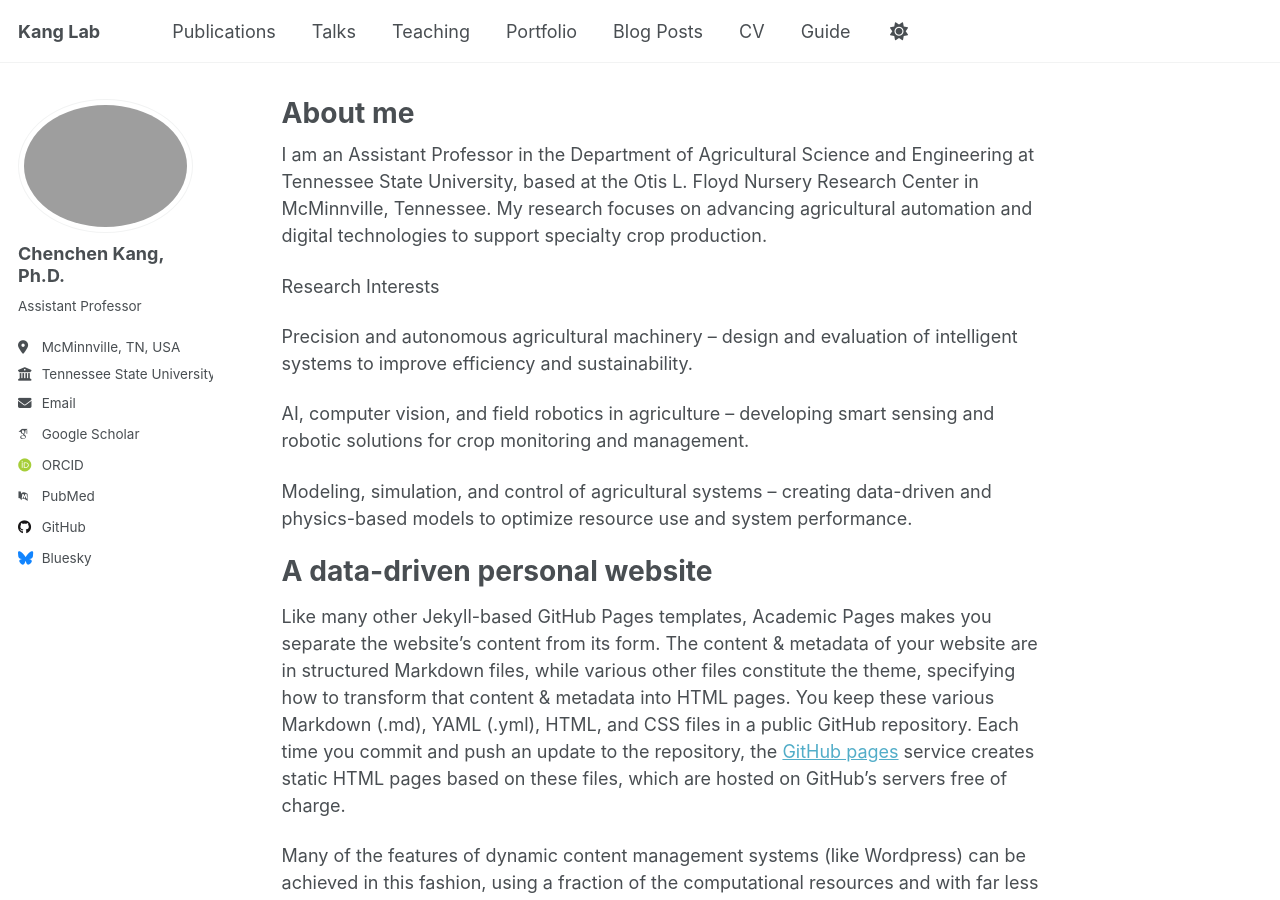
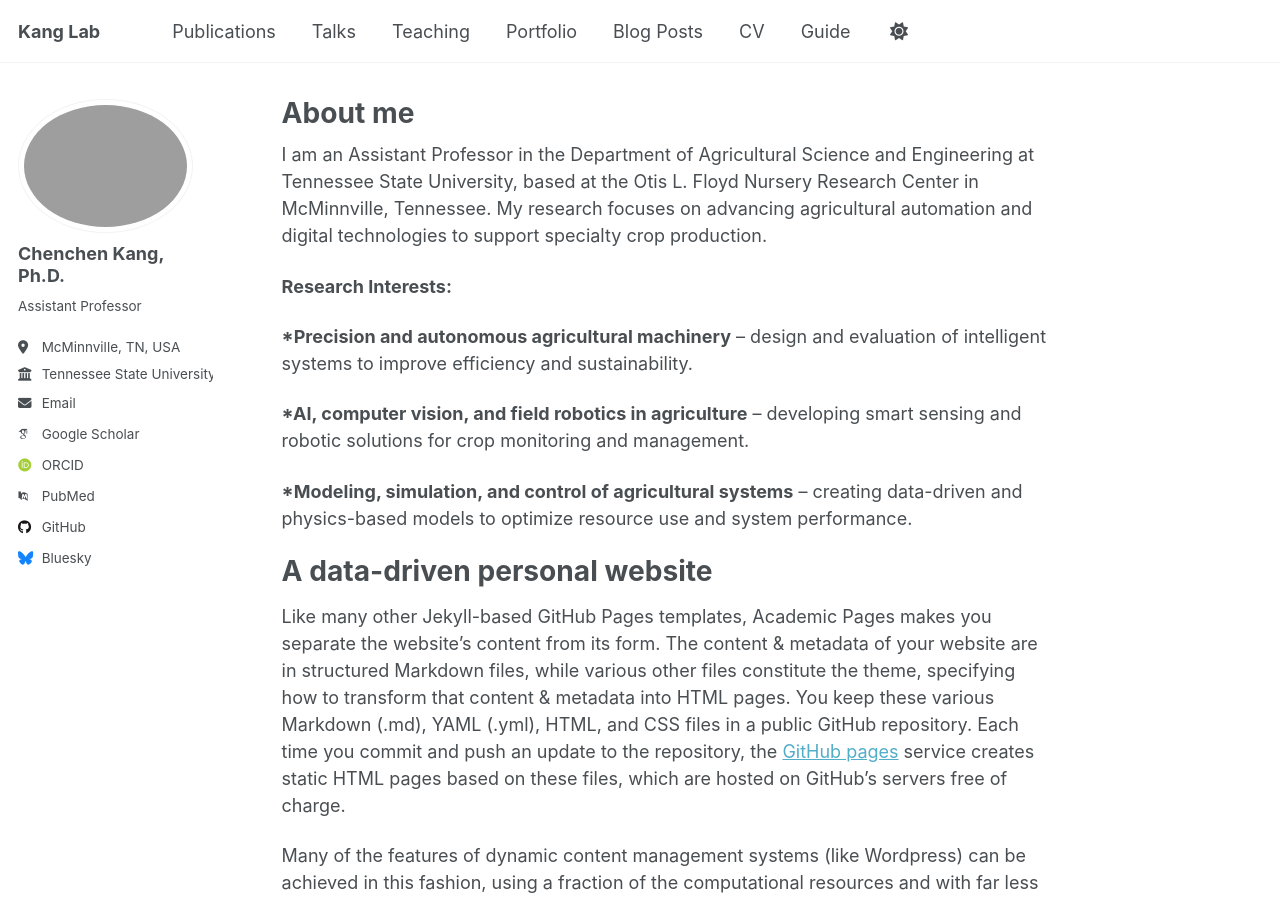
Before and after one commit to ChenchenKang/web, a Jekyll site: the page built from _pages/about.md, in a window 1280 px wide and 900 px high. Built offline with Jekyll 4.4.1, drawn with Linux system fonts in a browser that asks for light colours; some web fonts are replaced; a script that is not in the unit is left out.

```diff
--- a/_pages/about.md
+++ b/_pages/about.md
@@ -9,13 +9,13 @@ redirect_from:
 
 I am an Assistant Professor in the Department of Agricultural Science and Engineering at Tennessee State University, based at the Otis L. Floyd Nursery Research Center in McMinnville, Tennessee. My research focuses on advancing agricultural automation and digital technologies to support specialty crop production.
 
-Research Interests
+**Research Interests:**
 
-Precision and autonomous agricultural machinery – design and evaluation of intelligent systems to improve efficiency and sustainability.
+***Precision and autonomous agricultural machinery** – design and evaluation of intelligent systems to improve efficiency and sustainability.
 
-AI, computer vision, and field robotics in agriculture – developing smart sensing and robotic solutions for crop monitoring and management.
+***AI, computer vision, and field robotics in agriculture** – developing smart sensing and robotic solutions for crop monitoring and management.
 
-Modeling, simulation, and control of agricultural systems – creating data-driven and physics-based models to optimize resource use and system performance.
+***Modeling, simulation, and control of agricultural systems** – creating data-driven and physics-based models to optimize resource use and system performance.
 
 A data-driven personal website
 ======
```
